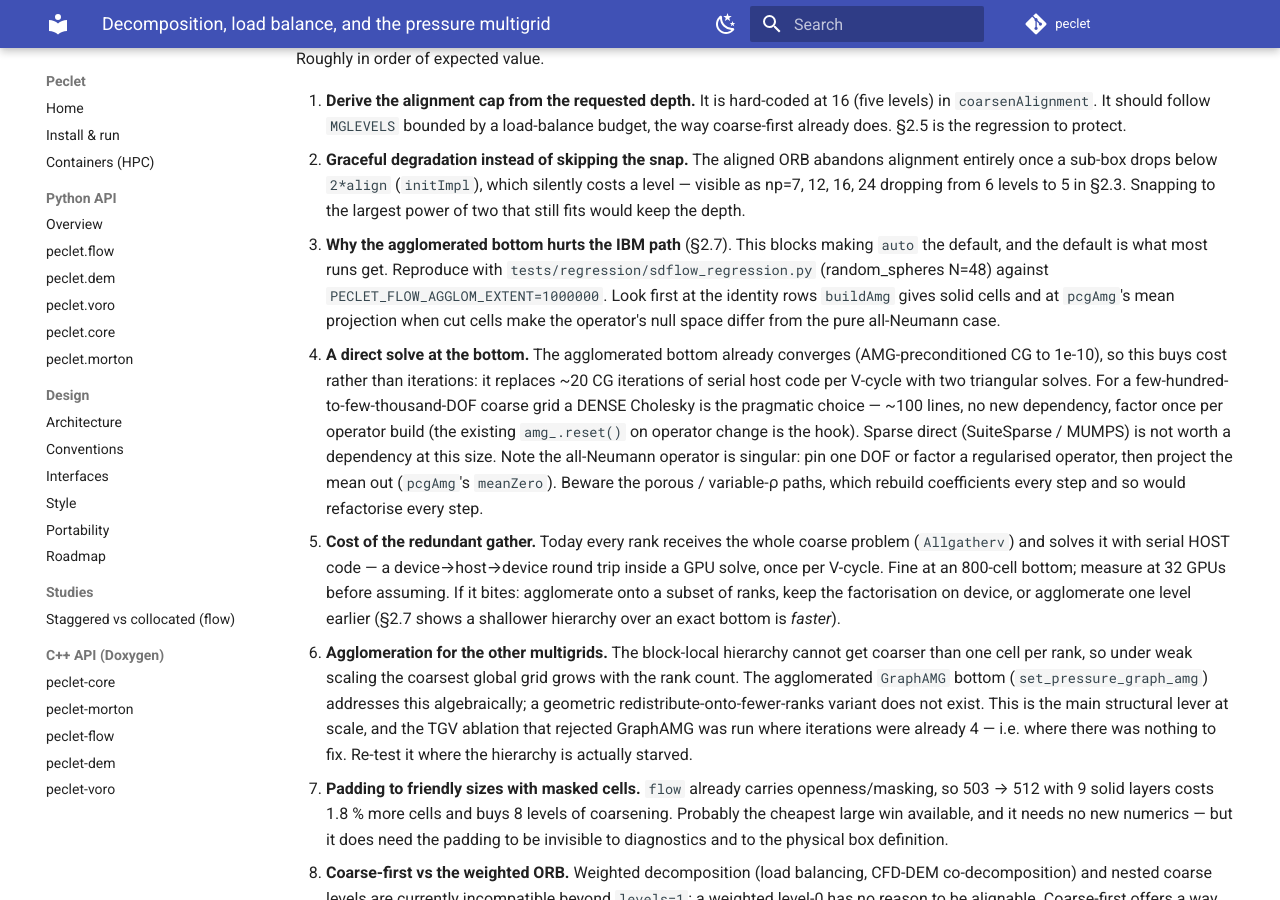
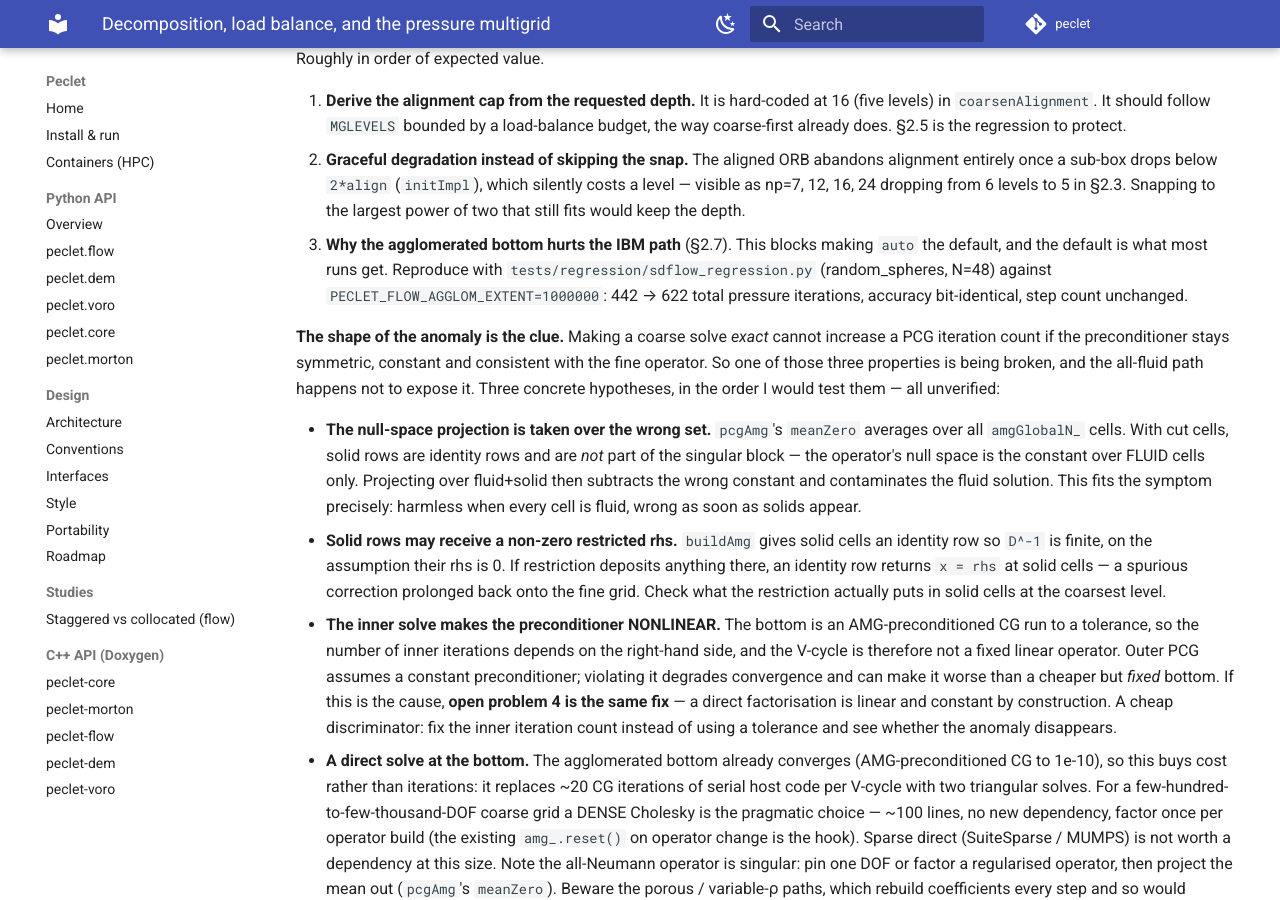
Before and after one commit to computational-chemical-engineering/peclet, an MkDocs documentation site: the page built from docs/DECOMPOSITION_AND_MULTIGRID.md, in a window 1280 px wide and 900 px high, scrolled down 4755 px. Built offline with MkDocs 1.6.1 and Material for MkDocs 9.7.7, drawn with Linux system fonts in a browser that asks for light colours; comment, search, counter and statistics services are not loaded.

Commit message:
docs: sharpen the IBM/agglomeration open problem into testable hypotheses
Deferred deliberately, so record the reasoning rather than just the symptom. The
shape of the anomaly is the clue: an exact coarse solve cannot increase a PCG
iteration count unless the preconditioner has stopped being symmetric, constant
or consistent with the fine operator. Three candidates, ordered, all unverified:
the null-space projection averaging over solid identity rows as well as fluid
cells (fits the symptom exactly -- inert when everything is fluid); solid rows
receiving a non-zero restricted rhs, where an identity row returns x = rhs; and
the inner AMG-CG-to-tolerance making the preconditioner nonlinear, which would
make the direct-solve item the same fix and is discriminated by fixing the inner
iteration count.

```diff
--- a/docs/DECOMPOSITION_AND_MULTIGRID.md
+++ b/docs/DECOMPOSITION_AND_MULTIGRID.md
@@ -198,11 +198,32 @@ Roughly in order of expected value.
    12, 16, 24 dropping from 6 levels to 5 in §2.3. Snapping to the largest power of two that still
    fits would keep the depth.
 3. **Why the agglomerated bottom hurts the IBM path** (§2.7). This blocks making `auto` the default,
-   and the default is what most runs get. Reproduce with
-   `tests/regression/sdflow_regression.py` (random_spheres N=48) against
-   `PECLET_FLOW_AGGLOM_EXTENT=1000000`. Look first at the identity rows `buildAmg` gives solid cells
-   and at `pcgAmg`'s mean projection when cut cells make the operator's null space differ from the
-   pure all-Neumann case.
+   and the default is what most runs get. Reproduce with `tests/regression/sdflow_regression.py`
+   (random_spheres, N=48) against `PECLET_FLOW_AGGLOM_EXTENT=1000000`: 442 → 622 total pressure
+   iterations, accuracy bit-identical, step count unchanged.
+
+   **The shape of the anomaly is the clue.** Making a coarse solve *exact* cannot increase a PCG
+   iteration count if the preconditioner stays symmetric, constant and consistent with the fine
+   operator. So one of those three properties is being broken, and the all-fluid path happens not to
+   expose it. Three concrete hypotheses, in the order I would test them — all unverified:
+
+   - **The null-space projection is taken over the wrong set.** `pcgAmg`'s `meanZero` averages over
+     all `amgGlobalN_` cells. With cut cells, solid rows are identity rows and are *not* part of the
+     singular block — the operator's null space is the constant over FLUID cells only. Projecting
+     over fluid+solid then subtracts the wrong constant and contaminates the fluid solution. This
+     fits the symptom precisely: harmless when every cell is fluid, wrong as soon as solids appear.
+   - **Solid rows may receive a non-zero restricted rhs.** `buildAmg` gives solid cells an identity
+     row so `D^-1` is finite, on the assumption their rhs is 0. If restriction deposits anything
+     there, an identity row returns `x = rhs` at solid cells — a spurious correction prolonged back
+     onto the fine grid. Check what the restriction actually puts in solid cells at the coarsest
+     level.
+   - **The inner solve makes the preconditioner NONLINEAR.** The bottom is an AMG-preconditioned CG
+     run to a tolerance, so the number of inner iterations depends on the right-hand side, and the
+     V-cycle is therefore not a fixed linear operator. Outer PCG assumes a constant preconditioner;
+     violating it degrades convergence and can make it worse than a cheaper but *fixed* bottom. If
+     this is the cause, **open problem 4 is the same fix** — a direct factorisation is linear and
+     constant by construction. A cheap discriminator: fix the inner iteration count instead of using
+     a tolerance and see whether the anomaly disappears.
 4. **A direct solve at the bottom.** The agglomerated bottom already converges (AMG-preconditioned CG
    to 1e-10), so this buys cost rather than iterations: it replaces ~20 CG iterations of serial host
    code per V-cycle with two triangular solves. For a few-hundred-to-few-thousand-DOF coarse grid a
```
